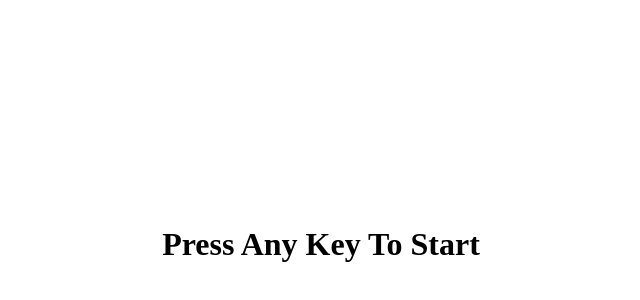
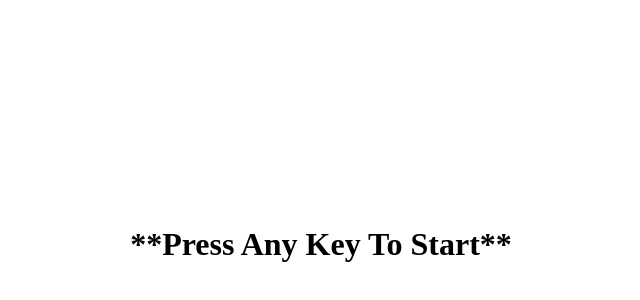
Before and after one commit to Dincy89/FlappyBird, a plain HTML site: page index.html in a window 1280 px wide. Shown: the part 156-456 px from the top of the page, 319-959 px from the left. Drawn offline with Linux system fonts and the light colour scheme.

Commit message:
small update

```diff
--- a/index.html
+++ b/index.html
@@ -6,11 +6,11 @@
   <meta name="viewport" content="width=device-width, initial-scale=1.0">
   <link rel="stylesheet" href="styles.css">
   <script src="script.js" type="module"></script>
-  <title>DIncy</title>
+  <title>Flappy Bird Game</title>
 </head>
 <body>
   <h1 class="title" data-title>
-    Press Any Key To Start
+    **Press Any Key To Start**
     <small data-subtitle class="subtitle hide"></small>
   </h1>
   <div data-bird class="bird"></div>
```
